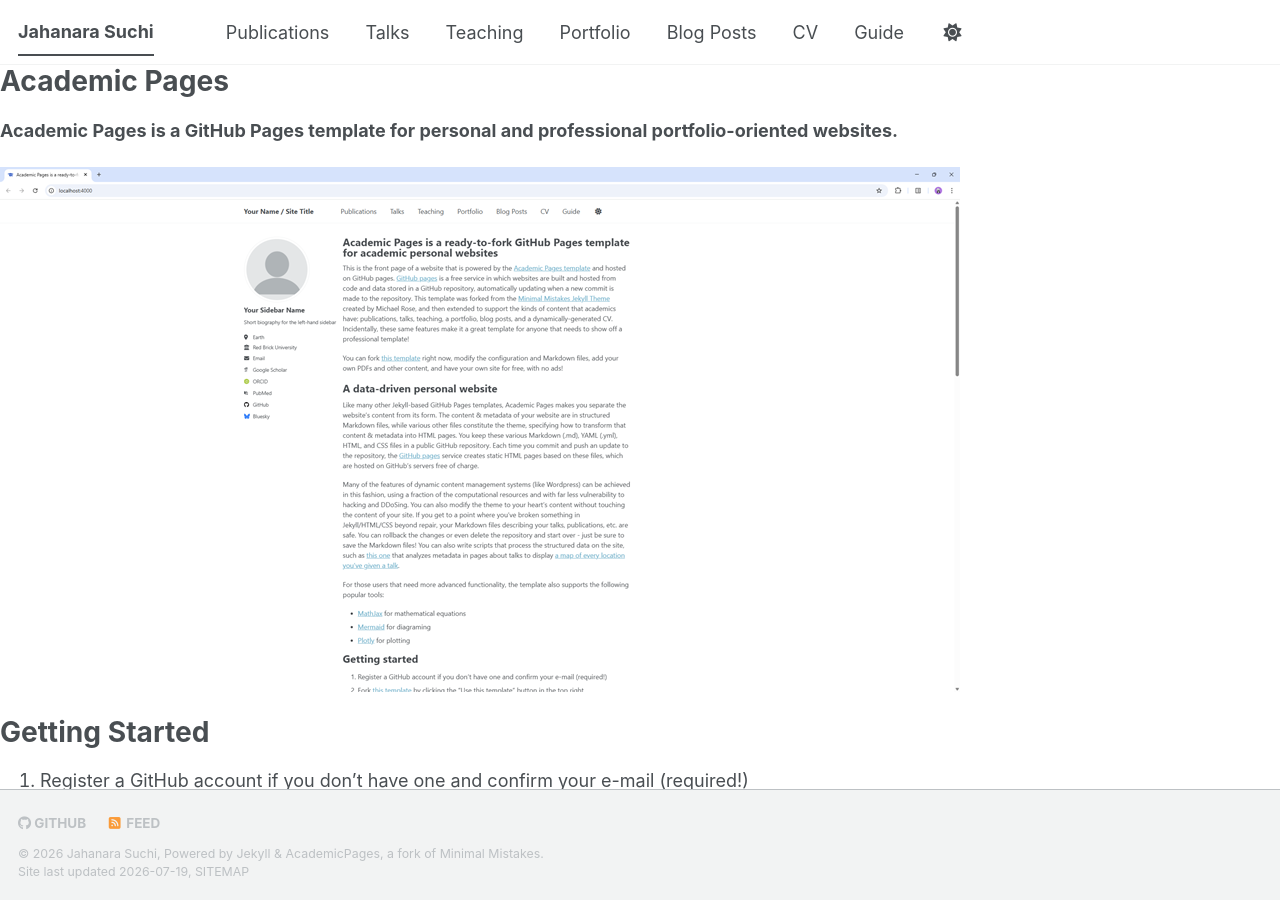
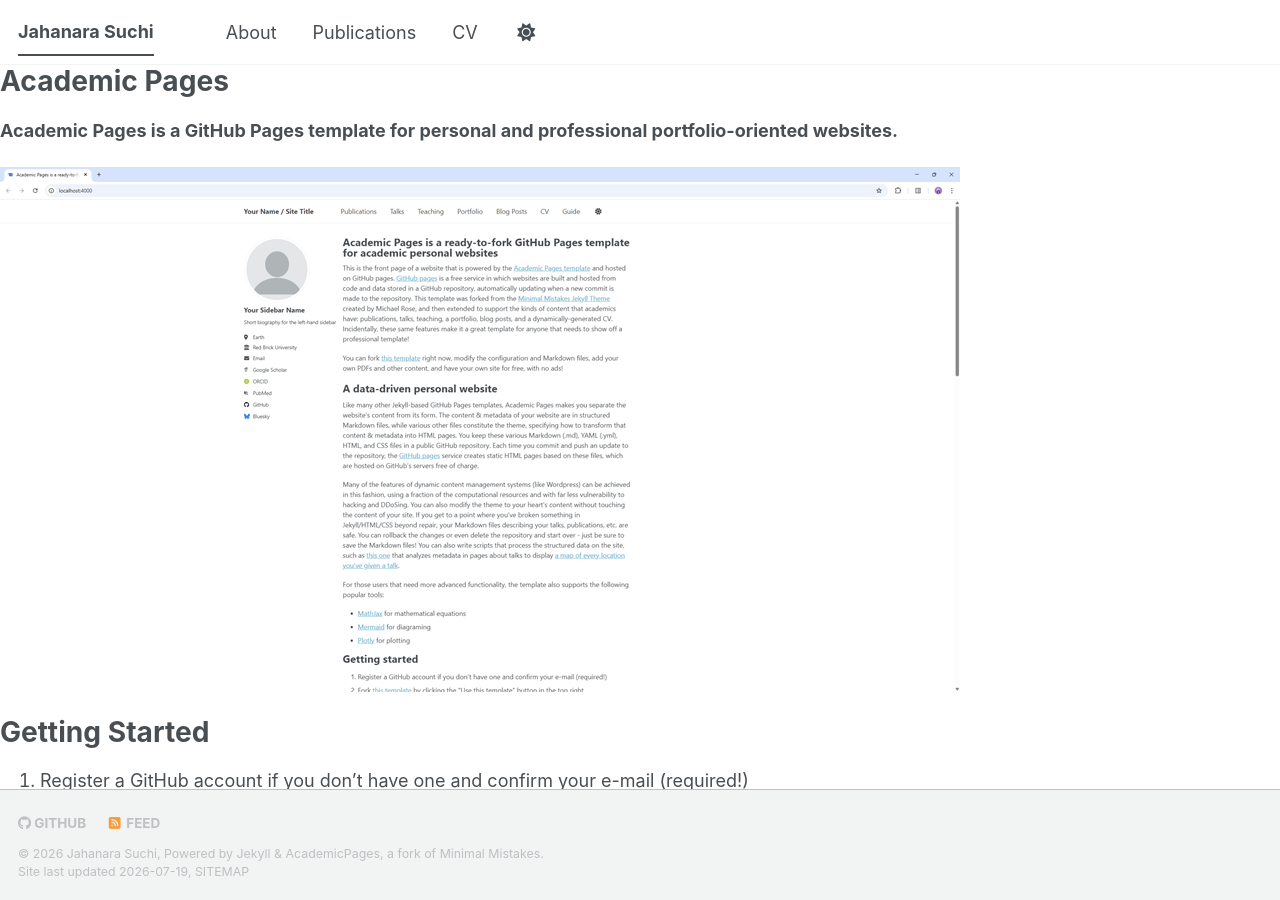
Before and after one commit to jahanra02/jahanra02.github.io, a Jekyll site: the page built from README.md, in a window 1280 px wide and 900 px high. Built offline with Jekyll 4.4.1, drawn with Linux system fonts in a browser that asks for light colours; our own code applies the rules of GitHub Pages for plain Markdown files; a style sheet for code colours, icons or effects is not loaded.

Commit message:
Update navigation.yml

```diff
--- a/_data/navigation.yml
+++ b/_data/navigation.yml
@@ -8,26 +8,11 @@
 #      Markdown formatted page while the second is generated using JSON.
 
 main:
+  - title: "About"
+    url: /
+
   - title: "Publications"
     url: /publications/
 
-  - title: "Talks"
-    url: /talks/
-
-  - title: "Teaching"
-    url: /teaching/
-
-  - title: "Portfolio"
-    url: /portfolio/
-
-  - title: "Blog Posts"
-    url: /year-archive/
-
   - title: "CV"
     url: /cv/
-
-  # - title: "CV"
-  #   url: /cv-json/
-
-  - title: "Guide"
-    url: /markdown/
```
